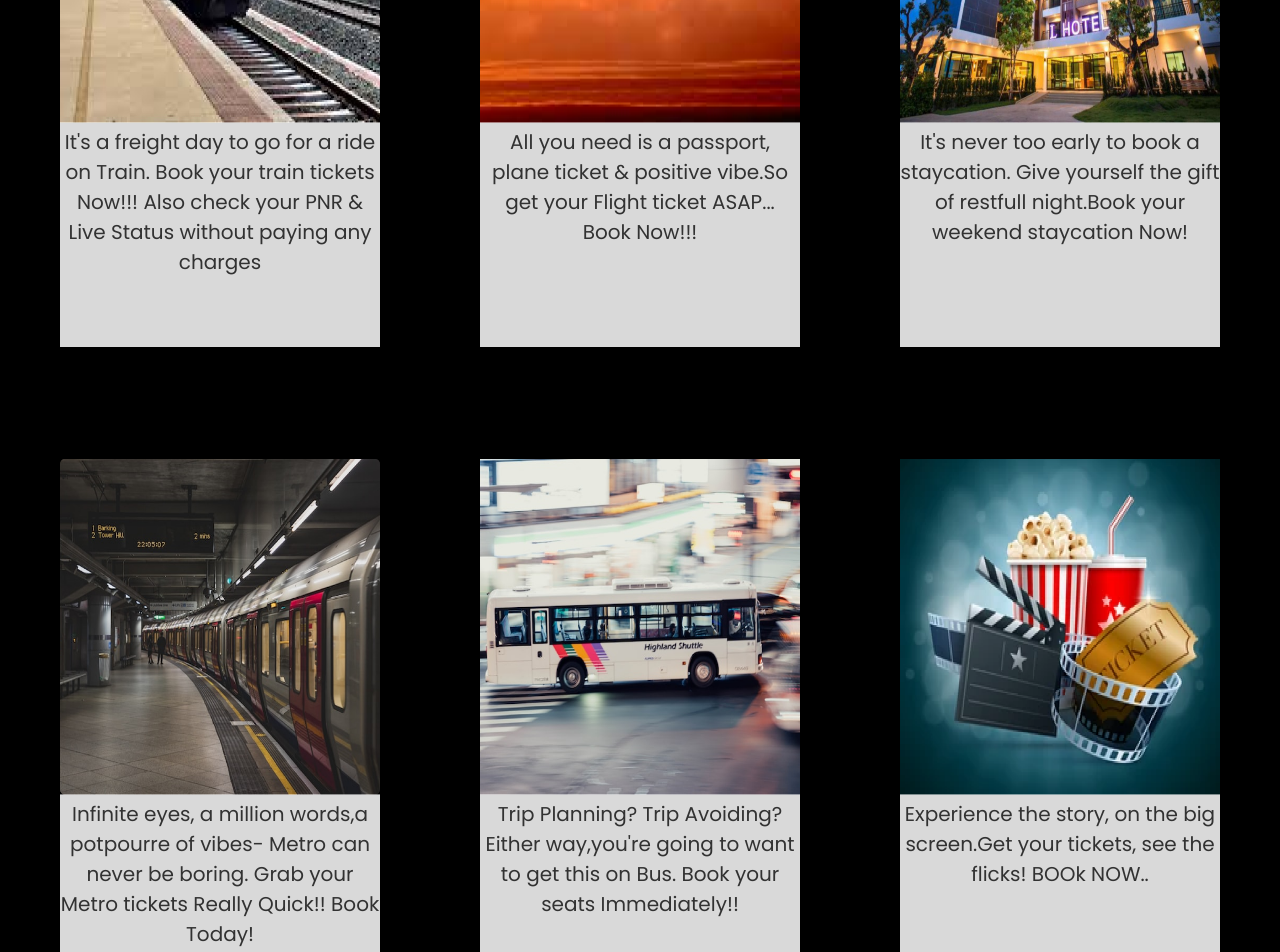
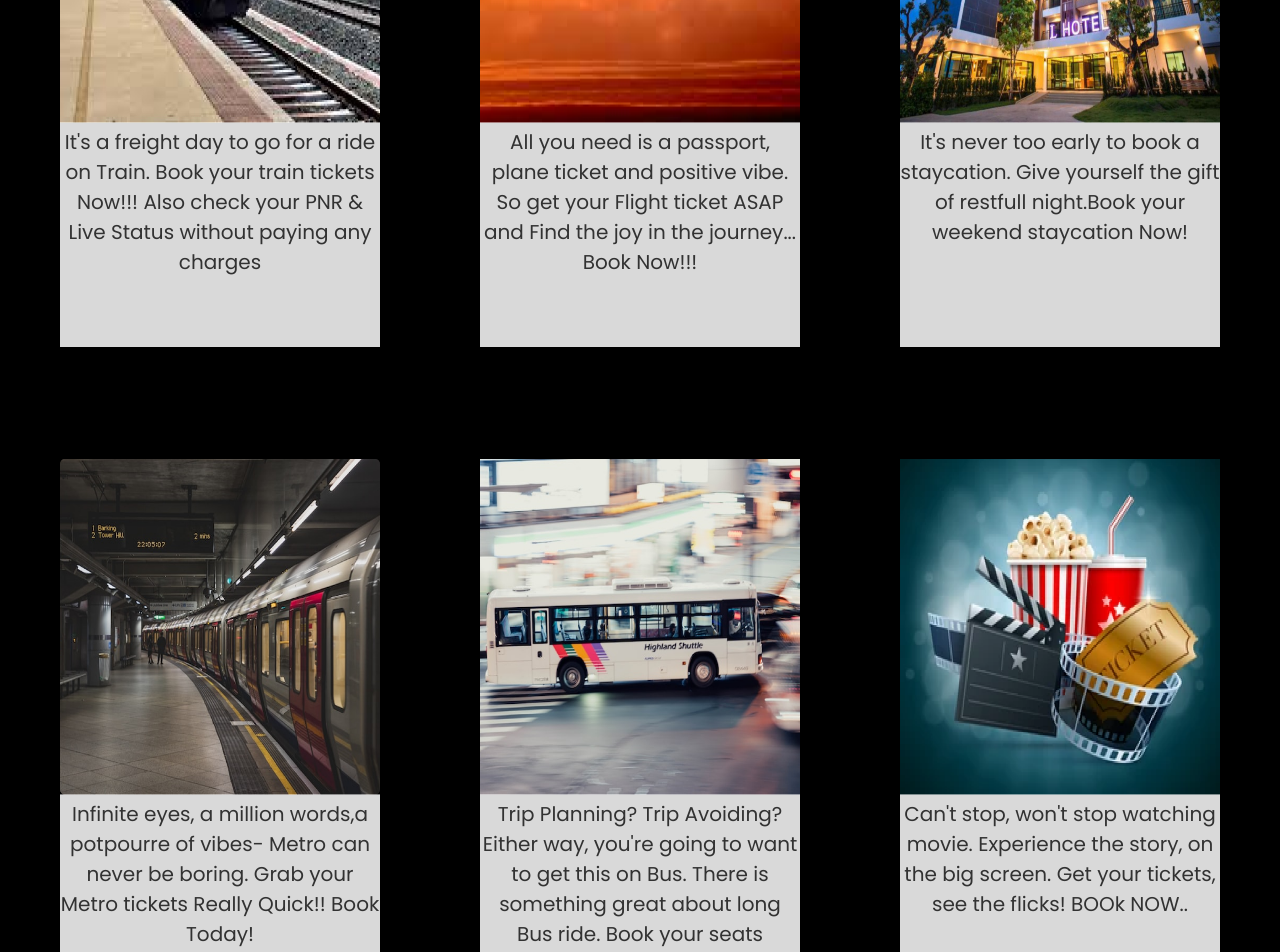
Before and after one commit to Sajal-Khawas8/OmniPass-AllInOneTicketBooking, a React (Vite) app: page / in a window 1280 px wide. Shown: the part 840-1792 px from the top of the page. Built offline with nearby package versions, Linux system fonts and the light colour scheme; a web font is replaced by a local one.

Commit message:
Added more text in the cards

```diff
--- a/src/pages/jsx/Home.jsx
+++ b/src/pages/jsx/Home.jsx
@@ -29,7 +29,7 @@ export default function Home() {
                     </div>
                     <div className="card">
                         <img src="./src/images/flight.png" alt="" />
-                        <p>All you need is a passport, plane ticket & positive vibe.So get your Flight ticket ASAP... Book Now!!! </p>
+                        <p>All you need is a passport, plane ticket and positive vibe. So get your Flight ticket ASAP and Find the joy in the journey... Book Now!!! </p>
                     </div>
                     <div className="card">
                         <img src="./src/images/hotel.png" alt="" />
@@ -42,12 +42,12 @@ export default function Home() {
                     <div className="card">
                         <Link to="/bus">
                             <img src="./src/images/bus.png" alt="" />
-                            <p>Trip Planning? Trip Avoiding? Either way,you're going to want to get this on Bus. Book your seats Immediately!!</p>
+                            <p>Trip Planning? Trip Avoiding? Either way, you're going to want to get this on Bus. There is something great about long Bus ride. Book your seats </p>
                         </Link>
                     </div>
                     <div className="card">
                         <img src="./src/images/movie.png" alt="" />
-                        <p>Experience the story, on the big screen.Get your tickets, see the flicks! BOOk NOW..</p>
+                        <p>  Can't stop, won't stop watching movie. Experience the story, on the big screen. Get your tickets, see the flicks! BOOk NOW..</p>
                     </div>
                 </div>
             </div>
```
